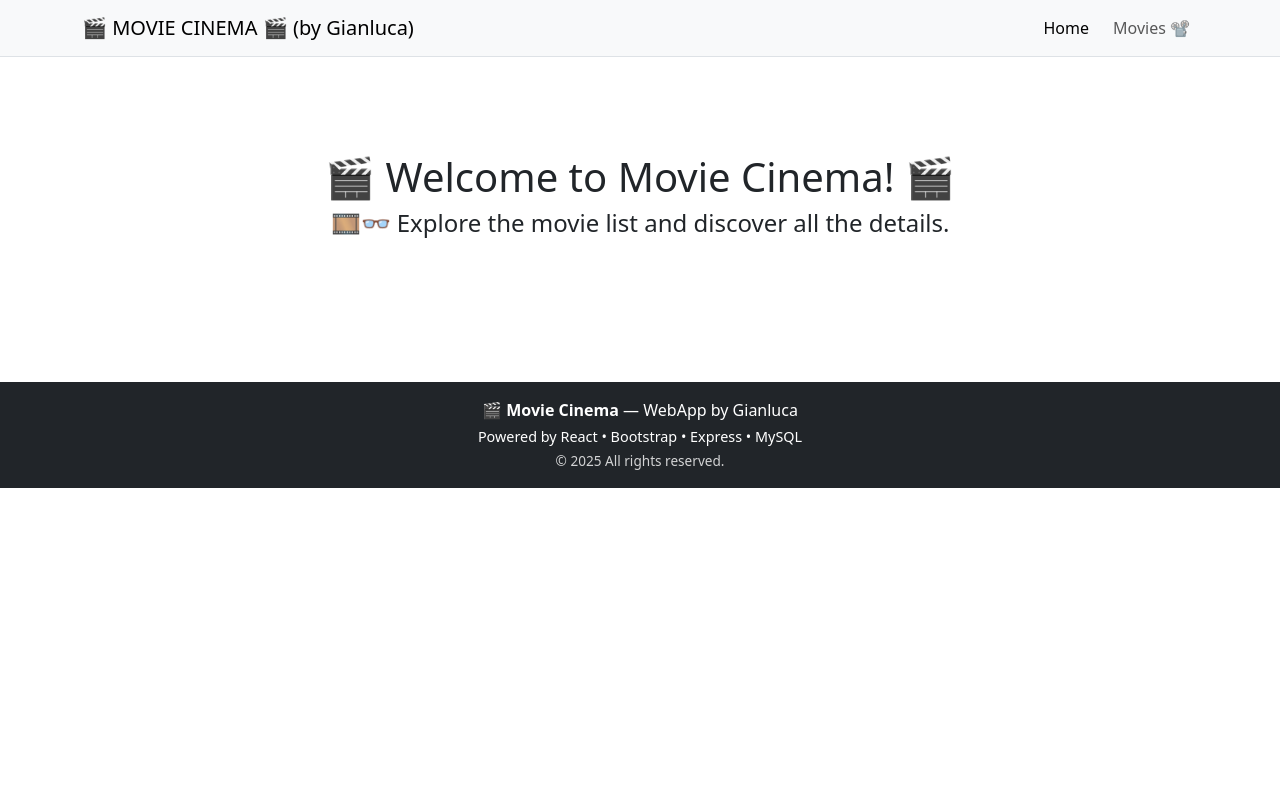
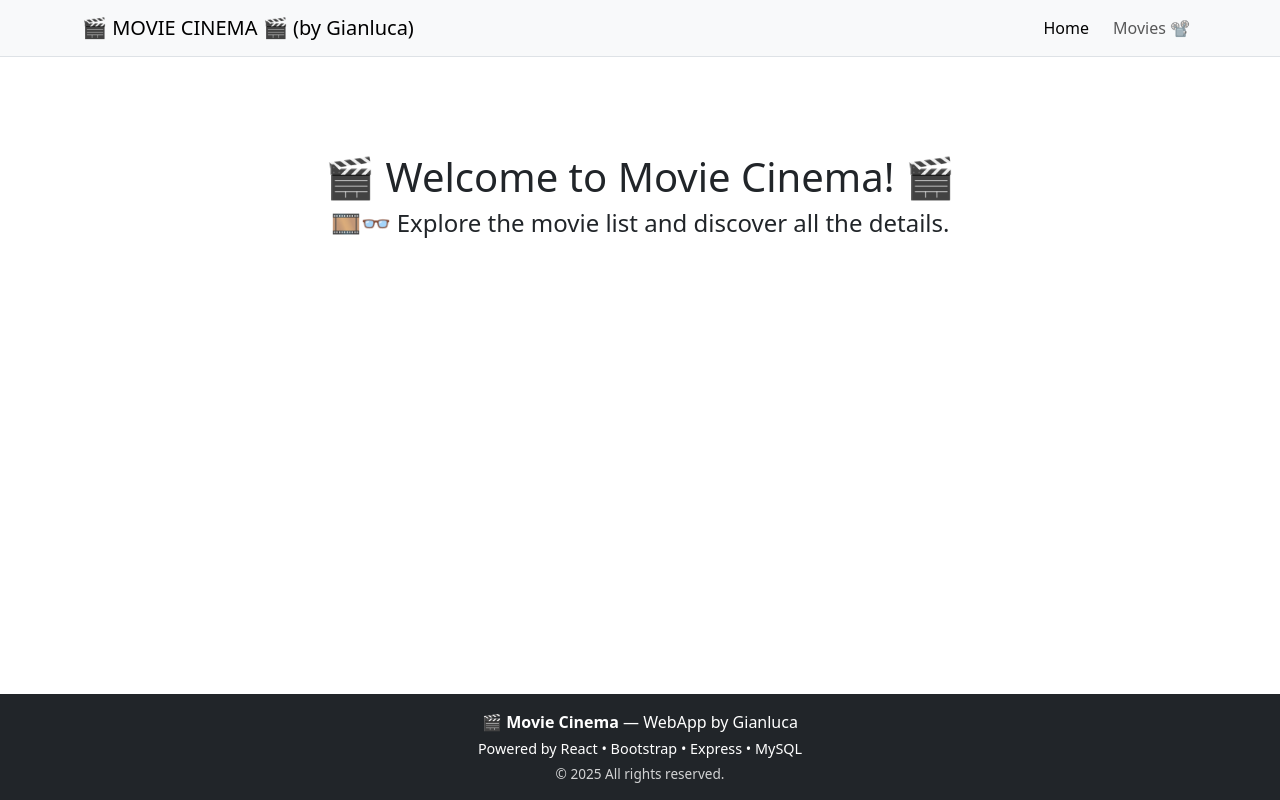
Before and after one commit to Gianluca-Loddo/webapp-react, a React (Vite) app: page / in a window 1280 px wide. Built offline with nearby package versions, Linux system fonts and the light colour scheme.

Commit message:
fixed: style about footer into DefaultLayout

```diff
--- a/DefaultLayout/DefaultLayout.jsx
+++ b/DefaultLayout/DefaultLayout.jsx
@@ -8,11 +8,11 @@ export default function DefaultLayout() {
     return (
         <>
             <Header />
-            <Body>
-                <div className="main-content">
+            <div className="main-content">
+                <Body>
                     <Outlet />
-                </div>
-            </Body>
+                </Body>
+            </div>
             <Footer />
         </>
     );
```
